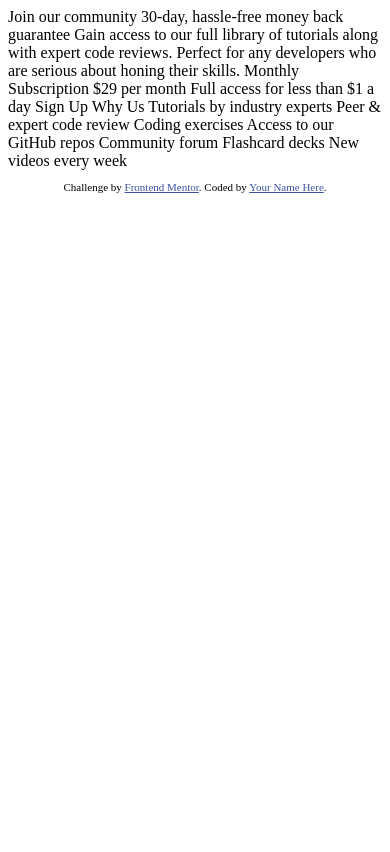
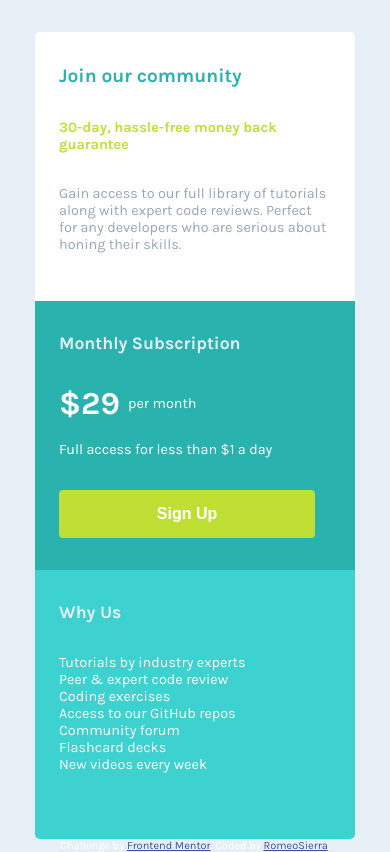
Before and after one commit to romeosierra2020/FEMfixedprice, a plain HTML site: page index.html in a window 390 px wide. Drawn offline with Linux system fonts and the light colour scheme.

Commit message:
Mobile Layout complete

```diff
--- a/index.html
+++ b/index.html
@@ -13,37 +13,44 @@
     .attribution { font-size: 11px; text-align: center; }
     .attribution a { color: hsl(228, 45%, 44%); }
   </style>
+  <link rel="stylesheet" href="style.css">
 </head>
 <body>
-  Join our community
+  <main>
+    <section class="upper-section">
+      <h1>Join our community</h1>
 
-  30-day, hassle-free money back guarantee
+      <h2>30-day, hassle-free money back guarantee</h2>
 
-  Gain access to our full library of tutorials along with expert code reviews.
-  Perfect for any developers who are serious about honing their skills.
+      <p class="intro-text">Gain access to our full library of tutorials along with expert code reviews.
+        Perfect for any developers who are serious about honing their skills.</p>
+    </section>
+    <section class="middle-section">
+      <h3>Monthly Subscription</h3>
 
-  Monthly Subscription
+      <p class="price-text"><span>&dollar;29&nbsp;</span>per month</p>
+      <br/>
+      <p>Full access for less than &dollar;1 a day</p>
 
-  &dollar;29 per month
+      <button>Sign Up</button>
+    </section>
+    <section class="lower-section">
+      <h3>Why Us</h3>
 
-  Full access for less than &dollar;1 a day
-
-  Sign Up
-
-  Why Us
-
-  Tutorials by industry experts
-  Peer &amp; expert code review
-  Coding exercises
-  Access to our GitHub repos
-  Community forum
-  Flashcard decks
-  New videos every week
+      <p>Tutorials by industry experts</p>
+      <p>Peer &amp; expert code review</p>
+      <p>Coding exercises</p>
+      <p>Access to our GitHub repos</p>
+      <p>Community forum</p>
+      <p>Flashcard decks</p>
+      <p>New videos every week</p>
+    </section>
+    </main>
 
   <footer>
     <p class="attribution">
       Challenge by <a href="https://www.frontendmentor.io?ref=challenge" target="_blank">Frontend Mentor</a>.
-      Coded by <a href="#">Your Name Here</a>.
+      Coded by <a href="https://romeosierra.info">RomeoSierra</a>.
     </p>
   </footer>
 </body>
--- a/style.css
+++ b/style.css
@@ -0,0 +1,110 @@
+@import url('https://fonts.googleapis.com/css2?family=Karla:wght@400;700&display=swap');
+
+*, *::before, *::after {
+    margin: 0;
+    padding: 0;
+    box-sizing: border-box;
+}
+
+:root {
+    --clr-fix: hsl(179, 62%, 53%);
+    --clr-primary1: hsl(179, 62%, 43%);
+    --clr-primary2: hsl(71, 73%, 54%); /*h2 and sign up button */
+    --clr-secondary1: hsl(204, 43%, 93%);
+    --clr-secondary2: hsl(218, 22%, 67%); /*intro text */
+}
+
+html {
+    font-size: 16px;
+    font-family: 'Karla', sans-serif;
+
+}
+
+body {
+    background-color: var(--clr-secondary1);
+}
+
+h1 {
+    font-size: 1.2rem;
+    font-weight: 700;
+    color: var(--clr-primary1);
+}
+
+h2 {
+    padding: 2rem 0rem;
+    font-size: 0.9rem;
+    font-weight: 700;
+    color: var(--clr-primary2);
+}
+
+h3 {
+    font-size: 1.1rem;
+    color: var(--clr-secondary1);
+    padding-bottom: 2rem;
+}
+p {
+    font-size: 0.9rem;
+    font-weight: 400;
+    color: white;
+}
+
+main {
+    margin-top: 2rem;
+    display: grid;
+    grid-template-columns: 1fr;
+    grid-template-rows: 1fr 1fr 1fr;
+    justify-items: center;
+}
+
+.upper-section {
+    background-color: white;
+    padding: 2rem 1.5rem;
+    width: 20rem;
+    border-top-left-radius: 0.3rem;
+    border-top-right-radius: 0.3rem;
+}
+
+.intro-text {
+    color: var(--clr-secondary2);
+}
+
+
+.middle-section {
+    background-color: var(--clr-primary1);
+    padding: 2rem 1.5rem;
+    width: 20rem;
+    color: white;
+}
+
+button {
+    width: 16rem;
+    height: 3rem;
+    margin-inline: auto;
+    margin-top: 2rem;
+    background-color: var(--clr-primary2);
+    border-style: none;
+    border-radius: 0.25rem;
+    font-size: 1rem;
+    font-weight: 700;
+    color: white;
+}
+
+.price-text {
+    display: flex;
+    align-items: center;
+    justify-content: left;
+
+}
+
+.price-text > span {
+    font-size: 2rem;
+    font-weight: 700;
+}
+
+.lower-section {
+    background-color: var(--clr-fix);
+    padding: 2rem 1.5rem;
+    width: 20rem;
+    border-bottom-left-radius: 0.3rem;
+    border-bottom-right-radius: 0.3rem;
+}
```
